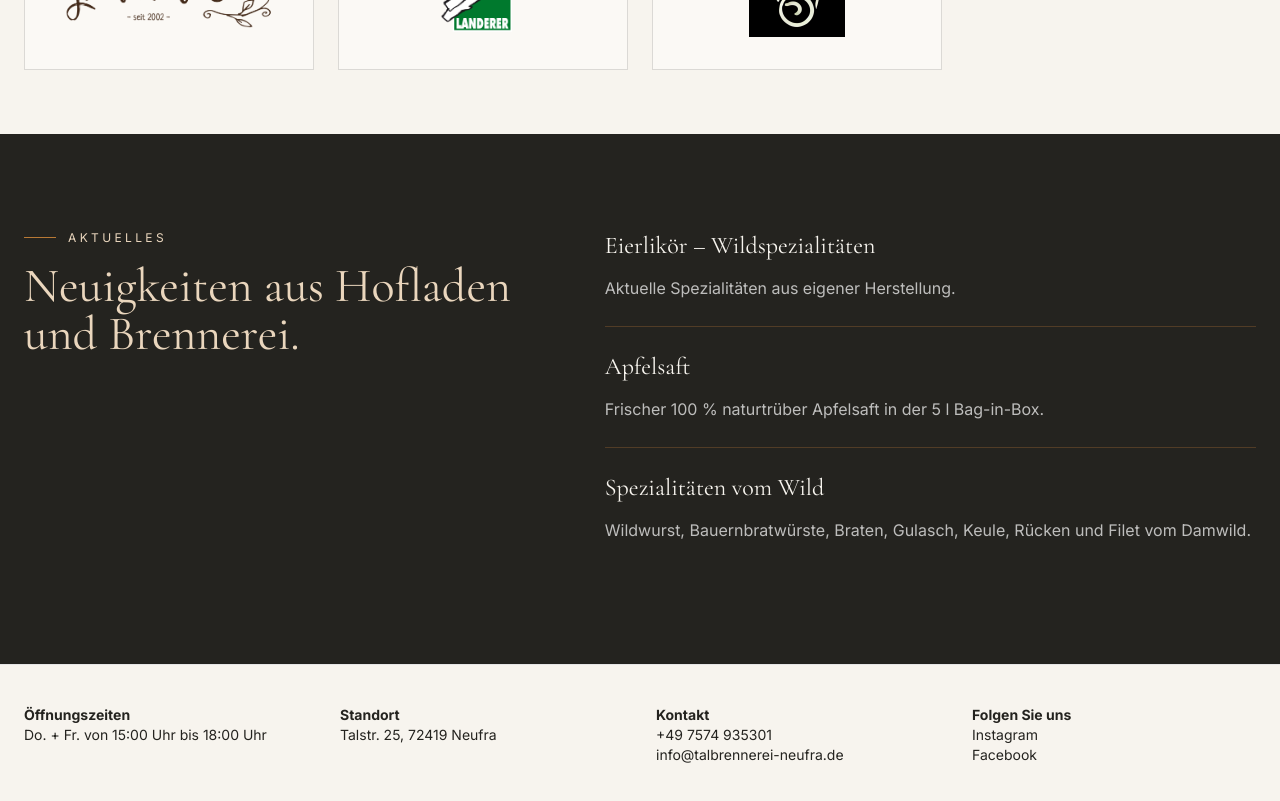
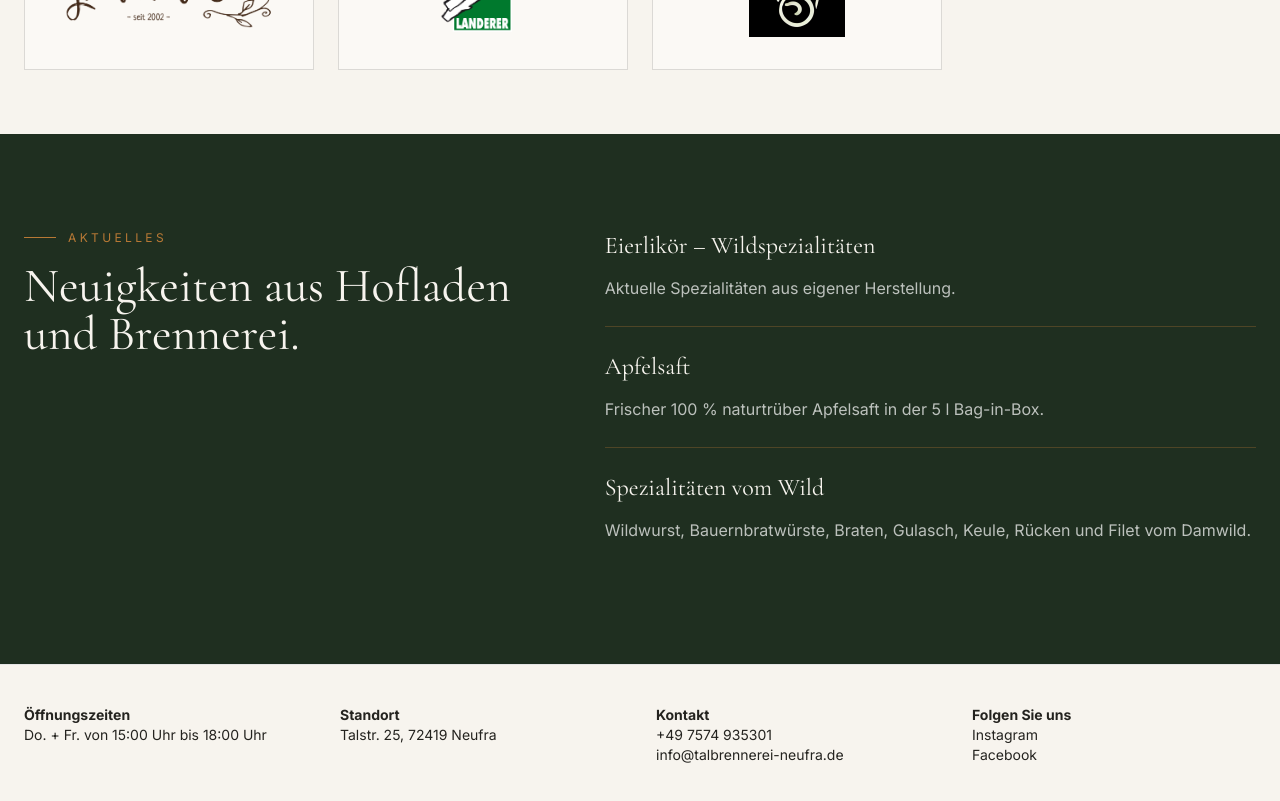
Before and after one commit to katharinadobiosch/tn, a Next.js app: page / in a window 1280 px wide. Shown: the part 2500-3301 px from the top of the page. Built offline with nearby package versions, Linux system fonts and the light colour scheme.

Commit message:
Align updates section with green color system

```diff
--- a/src/components/UpdatesPreview.tsx
+++ b/src/components/UpdatesPreview.tsx
@@ -1,5 +1,3 @@
-import { RevealText } from "@/components/RevealText";
-
 type UpdatePreview = {
   title: string;
   text: string;
@@ -11,24 +9,24 @@ type UpdatesPreviewProps = {
 
 export function UpdatesPreview({ updates }: UpdatesPreviewProps) {
   return (
-    <section className="bg-[#24231F] px-6 py-24 text-[#F7F4EE]">
+    <section className="bg-[#1F2F20] px-6 py-24 text-[#F7F4EE]">
       <div className="mx-auto grid max-w-7xl gap-12 md:grid-cols-[0.9fr_1.1fr]">
         <div>
-          <p className="mb-4 flex items-center gap-3 text-xs uppercase tracking-[0.28em] text-[#EAD6BD] before:h-px before:w-8 before:bg-[#B87935]">
+          <p className="mb-4 flex items-center gap-3 text-xs uppercase tracking-[0.28em] text-[#B87935] before:h-px before:w-8 before:bg-[#B87935]">
             Aktuelles
           </p>
 
-          <RevealText>
-            <h2 className="font-serif text-4xl text-[#EAD6BD] md:text-5xl">
-              Neuigkeiten aus Hofladen und Brennerei.
-            </h2>
-          </RevealText>
+          <h2 className="font-serif text-4xl text-[#F7F4EE] md:text-5xl">
+            Neuigkeiten aus Hofladen und Brennerei.
+          </h2>
         </div>
 
         <div className="divide-y divide-[#B87935]/30">
           {updates.map((update) => (
             <article key={update.title} className="py-6 first:pt-0">
-              <h3 className="font-serif text-2xl">{update.title}</h3>
+              <h3 className="font-serif text-2xl text-[#F7F4EE]">
+                {update.title}
+              </h3>
               <p className="mt-3 leading-7 text-white/70">{update.text}</p>
             </article>
           ))}
```
